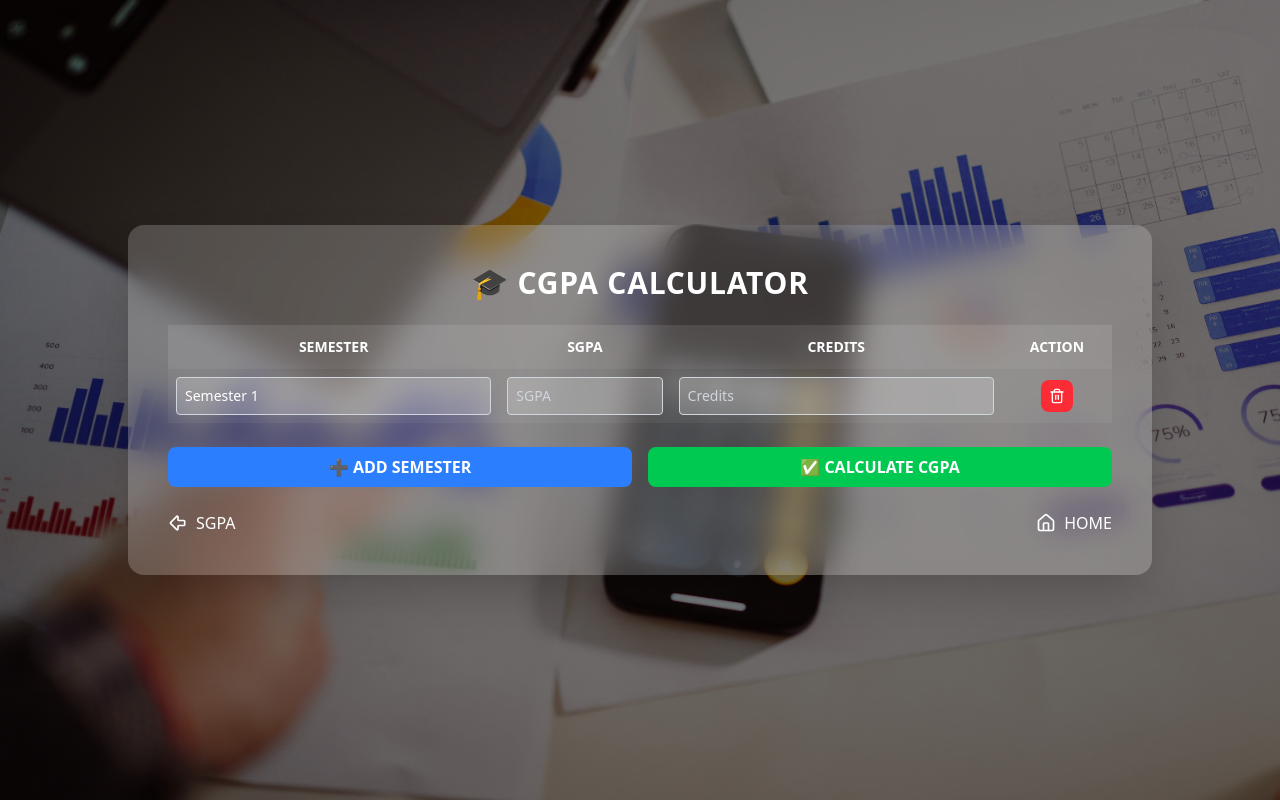
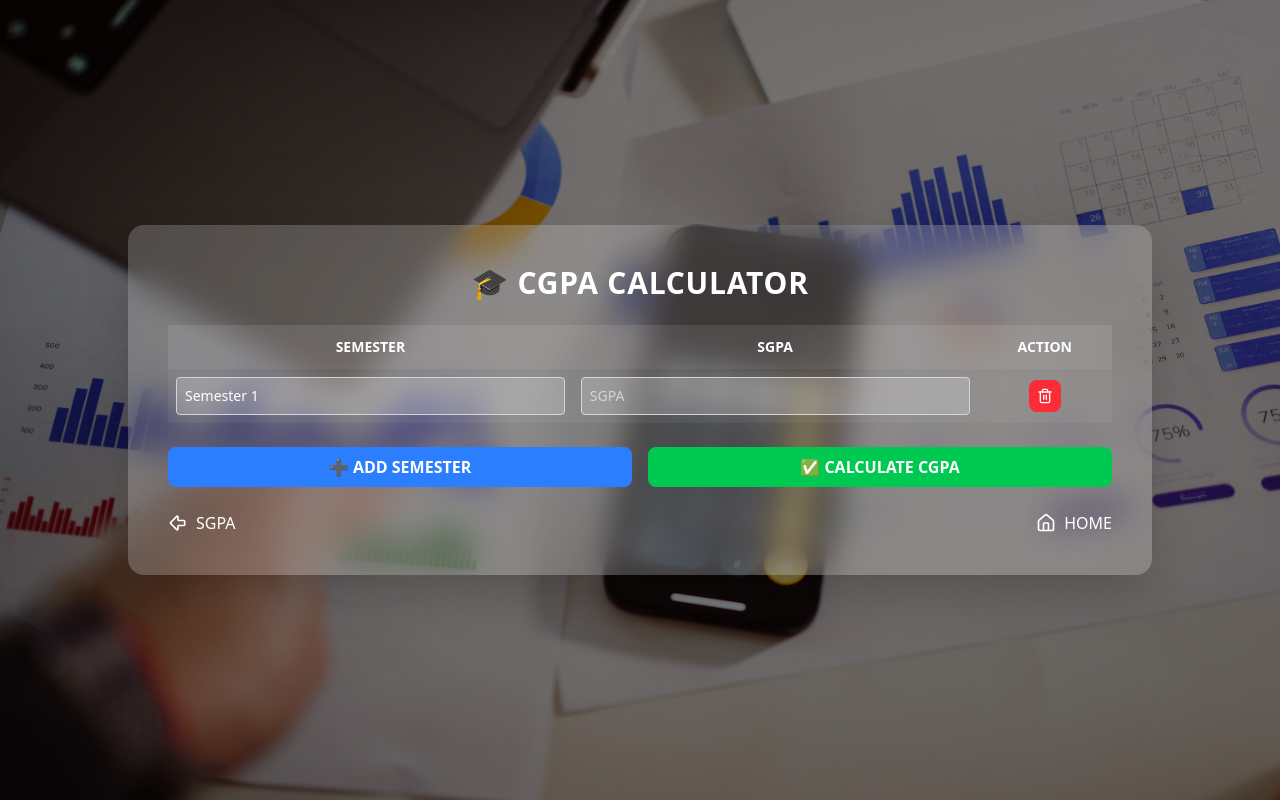
Before and after one commit to jayakumar46/cgpa-calculator, a React (Vite) app: page /cgpa-calculator in a window 1280 px wide. Built offline with nearby package versions, Linux system fonts and the light colour scheme.

Commit message:
Feat:Add the function for get full decimal value

```diff
--- a/src/pages/CgpaCalculation.jsx
+++ b/src/pages/CgpaCalculation.jsx
@@ -5,7 +5,7 @@ import bgImg from "../assets/bg-2.jpg";
 
 export default function CGPAForm() {
   const [semesters, setSemesters] = useState([
-    { name: "Semester 1", sgpa: "", credits: "" },
+    { name: "Semester 1", sgpa: "" },
   ]);
   const [cgpa, setCgpa] = useState(null);
 
@@ -15,7 +15,6 @@ export default function CGPAForm() {
       {
         name: `Semester ${semesters.length + 1}`,
         sgpa: "",
-        credits: "",
       },
     ]);
 
@@ -31,18 +30,10 @@ export default function CGPAForm() {
   };
 
   const computeCGPA = () => {
-    let totalWeighted = 0,
-      totalCredits = 0;
-
-    for (const s of semesters) {
-      const sgpa = Number(s.sgpa) || 0;
-      const credits = Number(s.credits) || 0;
-      totalWeighted += sgpa * credits;
-      totalCredits += credits;
-    }
-
-    if (totalCredits === 0) return 0;
-    return Math.round((totalWeighted / totalCredits) * 100) / 100;
+    const validSemesters = semesters.filter((s) => s.sgpa !== "");
+    const total = validSemesters.reduce((acc, s) => acc + Number(s.sgpa || 0), 0);
+    if (validSemesters.length === 0) return 0;
+    return total / validSemesters.length; // full decimal, no rounding
   };
 
   const calculate = (e) => {
@@ -70,7 +61,6 @@ export default function CGPAForm() {
                 <tr className="uppercase bg-white/10">
                   <th className="p-3">Semester</th>
                   <th className="p-3">SGPA</th>
-                  <th className="p-3">Credits</th>
                   <th className="p-3">Action</th>
                 </tr>
               </thead>
@@ -93,18 +83,8 @@ export default function CGPAForm() {
                         type="number"
                         min="0"
                         max="10"
-                        step="0.1"
+                        step="any"
                         placeholder="SGPA"
-                      />
-                    </td>
-                    <td className="p-2">
-                      <input
-                        className="border border-gray-300 bg-white/20 p-2 w-full outline-none rounded text-white placeholder-gray-300 focus:ring-2 focus:ring-green-400 transition"
-                        value={s.credits}
-                        onChange={(e) => update(i, "credits", e.target.value)}
-                        type="number"
-                        min="0"
-                        placeholder="Credits"
                       />
                     </td>
                     <td className="p-2 text-center">
```
